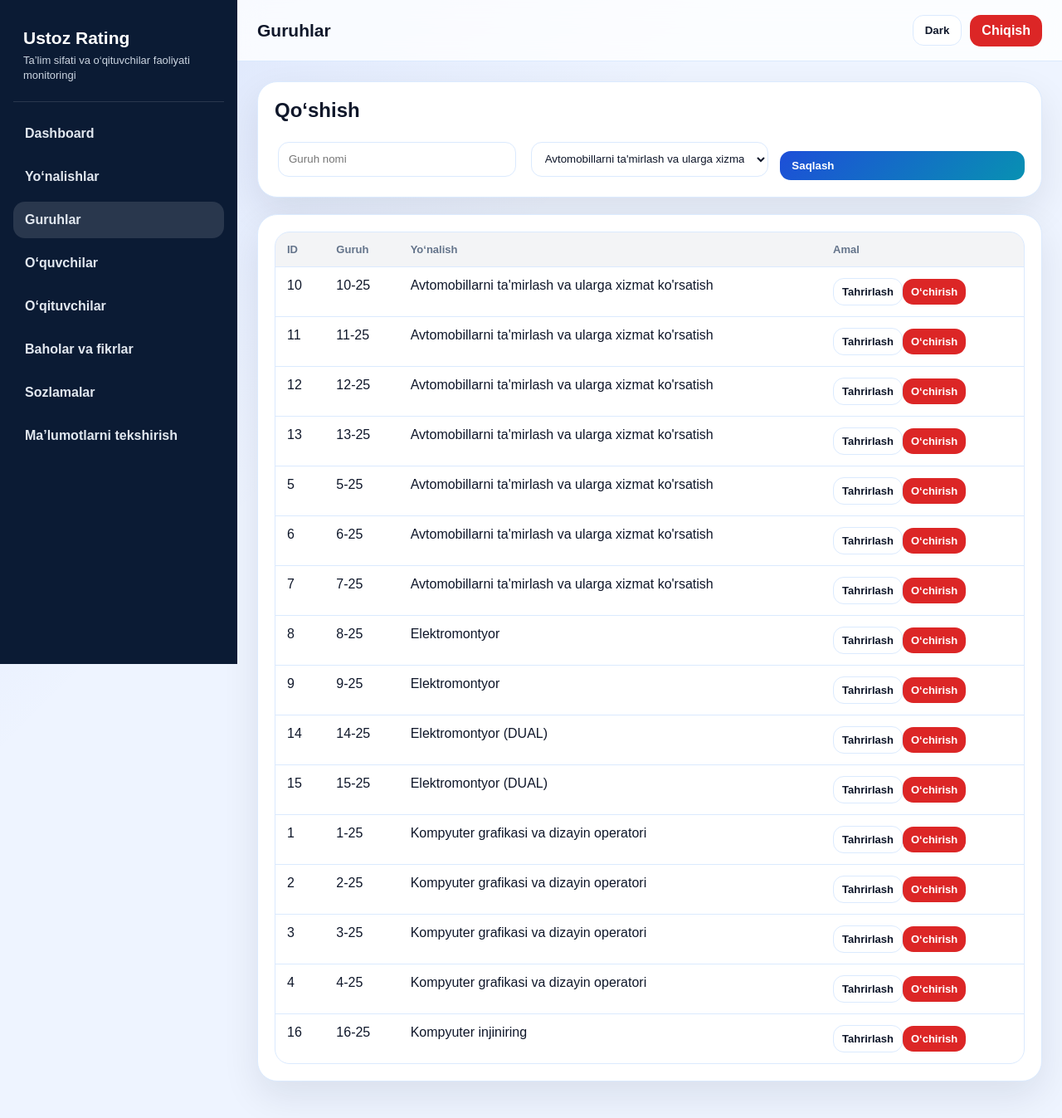
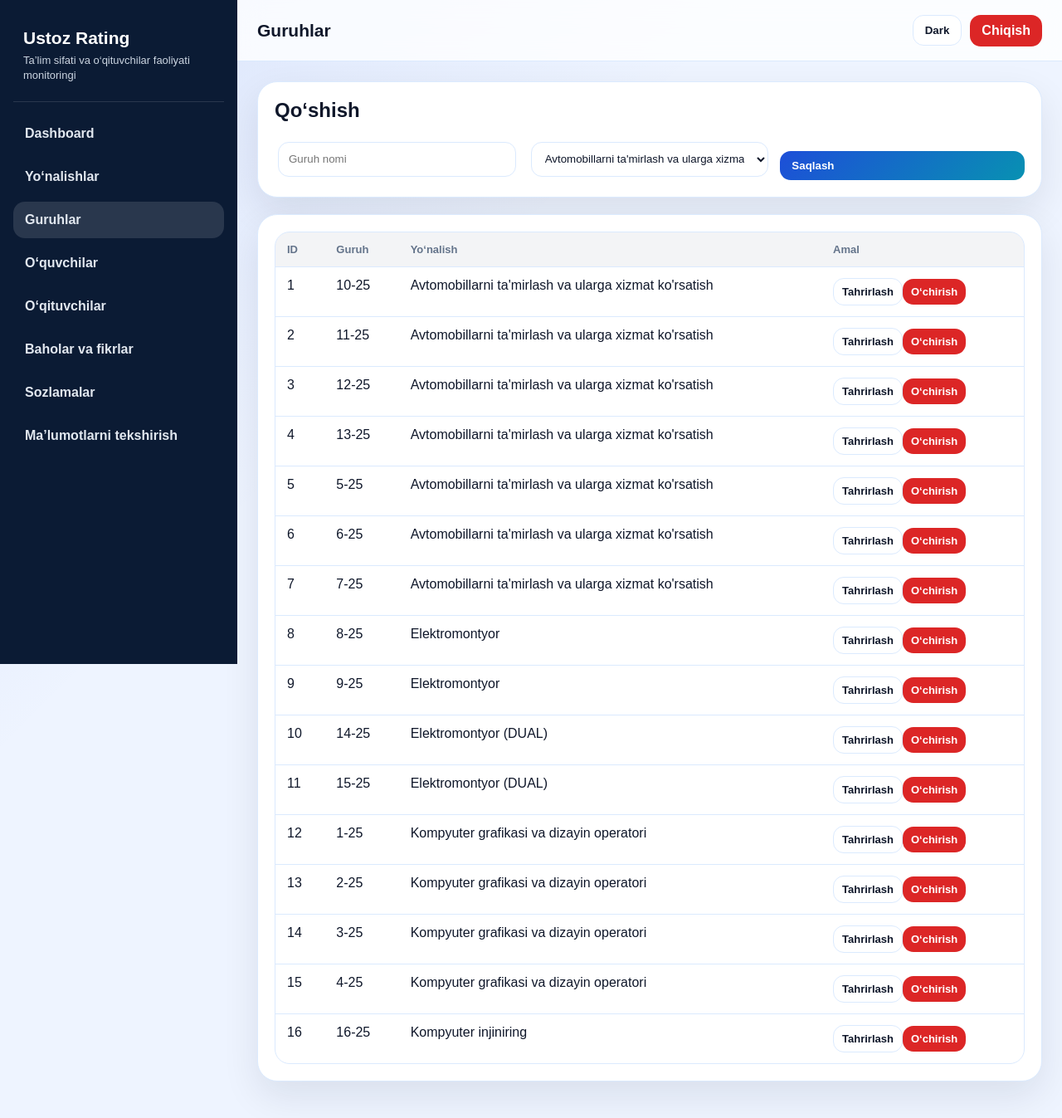
Before and after one commit to abdulahadxonazimov3d-lgtm/ustoz-rating_, a FastAPI app: page /admin/groups in a window 1280 px wide. Shown: the whole page at 83% size. Run offline with FastAPI, Linux system fonts and the light colour scheme; the visitor is signed in with stand-in values (Sample User, id 1).

Commit message:
Update groups.html

```diff
--- a/templates/groups.html
+++ b/templates/groups.html
@@ -1 +1 @@
-{% extends "base.html" %}{% block page_title %}Guruhlar{% endblock %}{% block content %}<div class="card"><h2>{% if edit_item %}Tahrirlash{% else %}Qo‘shish{% endif %}</h2><form method="post" action="{% if edit_item %}/admin/groups/update{% else %}/admin/groups{% endif %}" class="form-grid">{% if edit_item %}<input type="hidden" name="group_id" value="{{ edit_item.id }}">{% endif %}<input name="name" value="{{ edit_item.name if edit_item else '' }}" placeholder="Guruh nomi" required><select name="direction_id">{% for d in directions %}<option value="{{ d.id }}" {% if edit_item and edit_item.direction_id==d.id %}selected{% endif %}>{{ d.name }}</option>{% endfor %}</select><button class="btn primary">Saqlash</button>{% if edit_item %}<a class="btn" href="/admin/groups">Bekor qilish</a>{% endif %}</form></div><div class="card"><div class="table-wrap"><table><tr><th>ID</th><th>Guruh</th><th>Yo‘nalish</th><th>Amal</th></tr>{% for item in items %}<tr><td>{{ item.id }}</td><td>{{ item.name }}</td><td>{{ item.direction.name }}</td><td><a class="btn small" href="/admin/groups?edit={{ item.id }}">Tahrirlash</a><form method="post" action="/admin/groups/delete" style="display:inline"><input type="hidden" name="group_id" value="{{ item.id }}"><button class="btn small danger">O‘chirish</button></form></td></tr>{% endfor %}</table></div></div>{% endblock %}
+{% extends "base.html" %}{% block page_title %}Guruhlar{% endblock %}{% block content %}<div class="card"><h2>{% if edit_item %}Tahrirlash{% else %}Qo‘shish{% endif %}</h2><form method="post" action="{% if edit_item %}/admin/groups/update{% else %}/admin/groups{% endif %}" class="form-grid">{% if edit_item %}<input type="hidden" name="group_id" value="{{ edit_item.id }}">{% endif %}<input name="name" value="{{ edit_item.name if edit_item else '' }}" placeholder="Guruh nomi" required><select name="direction_id">{% for d in directions %}<option value="{{ d.id }}" {% if edit_item and edit_item.direction_id==d.id %}selected{% endif %}>{{ d.name }}</option>{% endfor %}</select><button class="btn primary">Saqlash</button>{% if edit_item %}<a class="btn" href="/admin/groups">Bekor qilish</a>{% endif %}</form></div><div class="card"><div class="table-wrap"><table><tr><th>ID</th><th>Guruh</th><th>Yo‘nalish</th><th>Amal</th></tr>{% for item in items %}<tr><td>{{ loop.index }}</td><td>{{ item.name }}</td><td>{{ item.direction.name }}</td><td><a class="btn small" href="/admin/groups?edit={{ item.id }}">Tahrirlash</a><form method="post" action="/admin/groups/delete" style="display:inline"><input type="hidden" name="group_id" value="{{ item.id }}"><button class="btn small danger">O‘chirish</button></form></td></tr>{% endfor %}</table></div></div>{% endblock %}
```
